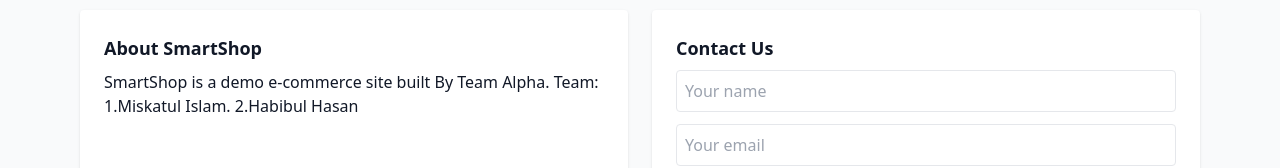
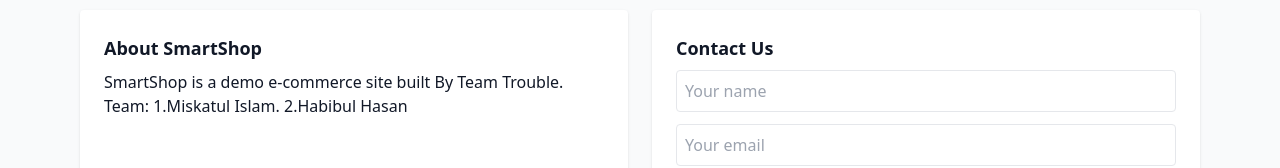
Before and after one commit to Miskat007/Sample_E-Commerce-Website, a plain HTML site: page index.html in a window 1280 px wide. Shown: the part 1020-1188 px from the top of the page. Drawn offline with nearby package versions, Linux system fonts and the light colour scheme; no server answers; files whose address does not match are found by name.

Commit message:
Update team name in About section

```diff
--- a/index.html
+++ b/index.html
@@ -128,7 +128,7 @@
     <div class="grid md:grid-cols-2 gap-6">
       <div class="bg-white dark:bg-gray-800 p-6 rounded shadow">
         <h3 class="text-lg font-semibold mb-2">About SmartShop</h3>
-        <p>SmartShop is a demo e-commerce site built By Team Alpha. Team: 1.Miskatul Islam. 2.Habibul Hasan</p>
+        <p>SmartShop is a demo e-commerce site built By Team Trouble. Team: 1.Miskatul Islam. 2.Habibul Hasan</p>
       </div>
       <div class="bg-white dark:bg-gray-800 p-6 rounded shadow">
         <h3 class="text-lg font-semibold mb-2">Contact Us</h3>
```
